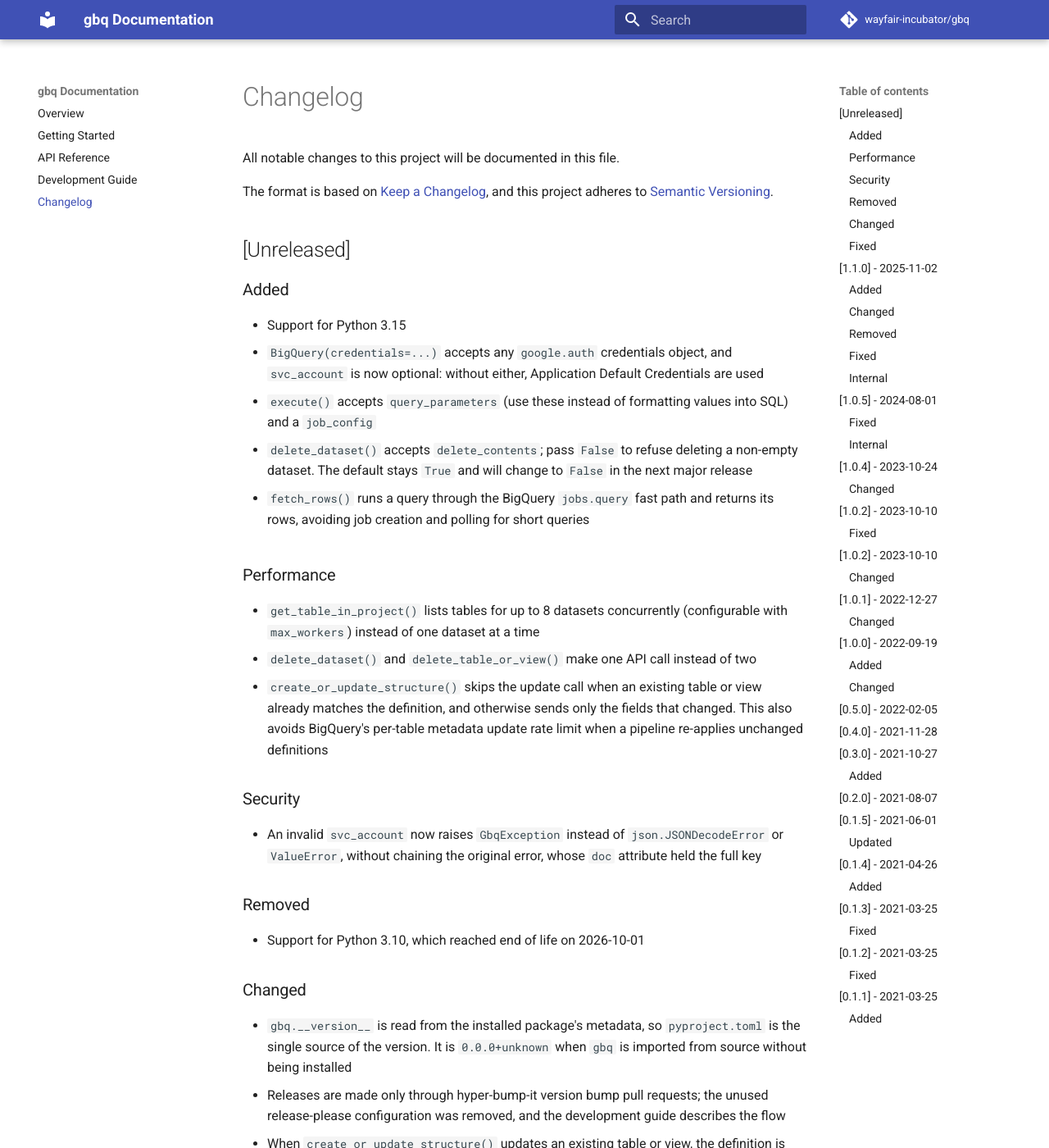
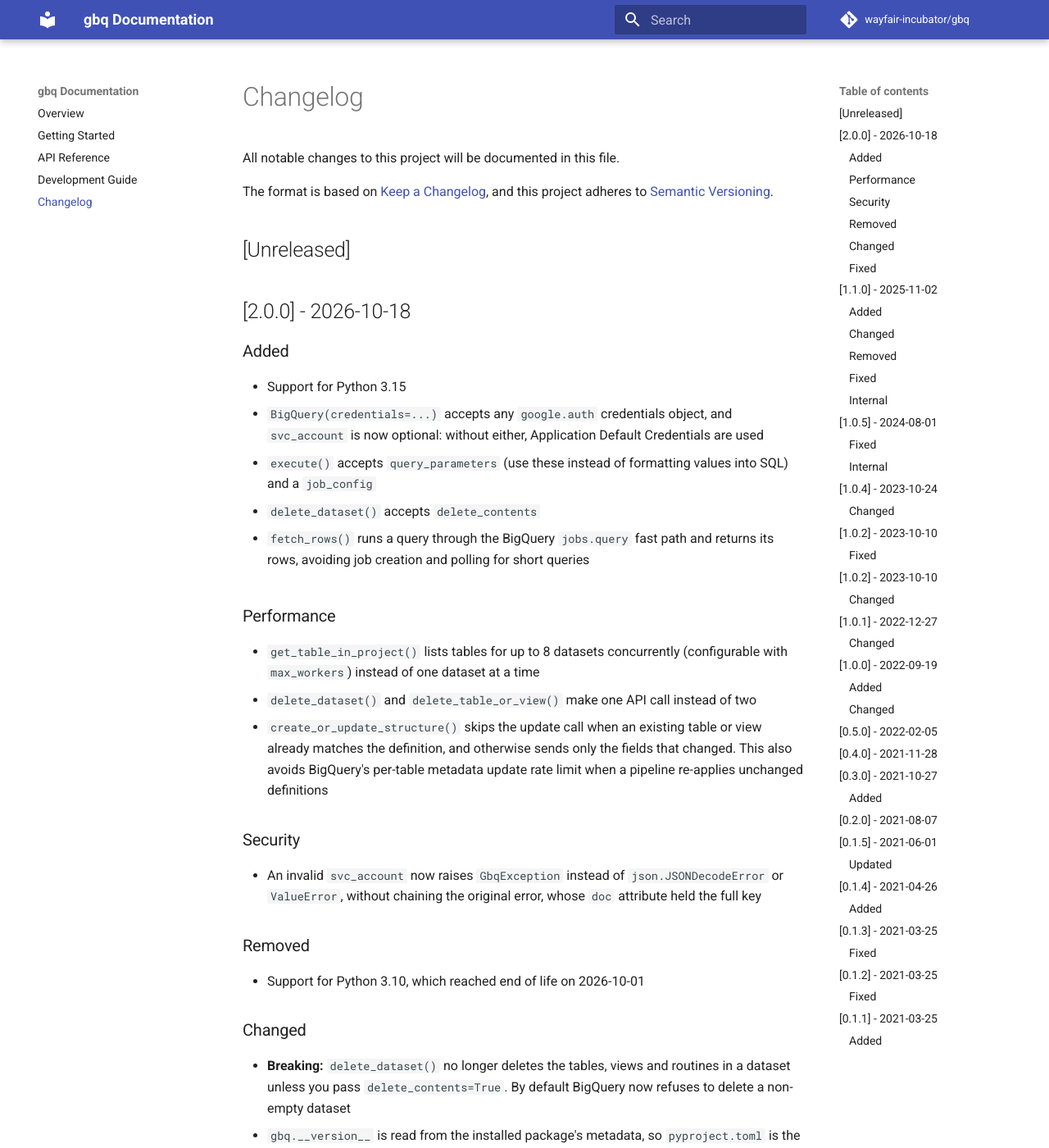
Before and after one commit to wayfair-incubator/gbq, an MkDocs documentation site: the page built from docs/changelog.md, in a window 1280 px wide and 1400 px high. Shown: the whole window at 82% size. Built offline with MkDocs 1.6.1 and Material for MkDocs 9.7.7, drawn with Linux system fonts in a browser that asks for light colours; comment, search, counter and statistics services are not loaded; the version menu is left out.

Commit message:
Bump version: 1.1.0 → 2.0.0 (#661)

```diff
--- a/CHANGELOG.md
+++ b/CHANGELOG.md
@@ -6,15 +6,15 @@ and this project adheres to [Semantic Versioning](https://semver.org/spec/v2.0.0
 
 ## [Unreleased]
 
+## [2.0.0] - 2026-10-18
+
 ### Added
 - Support for Python 3.15
 - `BigQuery(credentials=...)` accepts any `google.auth` credentials object, and
   `svc_account` is now optional: without either, Application Default Credentials are used
 - `execute()` accepts `query_parameters` (use these instead of formatting values into
   SQL) and a `job_config`
-- `delete_dataset()` accepts `delete_contents`; pass `False` to refuse deleting a
-  non-empty dataset. The default stays `True` and will change to `False` in the next
-  major release
+- `delete_dataset()` accepts `delete_contents`
 
 - `fetch_rows()` runs a query through the BigQuery `jobs.query` fast path and returns
   its rows, avoiding job creation and polling for short queries
@@ -37,6 +37,9 @@ and this project adheres to [Semantic Versioning](https://semver.org/spec/v2.0.0
 - Support for Python 3.10, which reached end of life on 2026-10-01
 
 ### Changed
+- **Breaking:** `delete_dataset()` no longer deletes the tables, views and routines in a
+  dataset unless you pass `delete_contents=True`. By default BigQuery now refuses to
+  delete a non-empty dataset
 - `gbq.__version__` is read from the installed package's metadata, so `pyproject.toml` is
   the single source of the version. It is `0.0.0+unknown` when `gbq` is imported from
   source without being installed
--- a/docs/index.md
+++ b/docs/index.md
@@ -1,4 +1,4 @@
-# GBQ - 1.1.0
+# GBQ - 2.0.0
 
 [![CI pipeline status](https://github.com/wayfair-incubator/gbq/workflows/CI/badge.svg?branch=main)][ci]
 [![PyPI](https://img.shields.io/pypi/v/gbq)](https://pypi.org/project/gbq/)
--- a/pyproject.toml
+++ b/pyproject.toml
@@ -4,7 +4,7 @@ build-backend = "hatchling.build"
 
 [project]
 name = "gbq"
-version = "1.1.0"
+version = "2.0.0"
 description = "Python wrapper for interacting Google BigQuery."
 readme = "README.md"
 license = {text = "MIT"}
```
Also changed, not shown: 3 other files.
